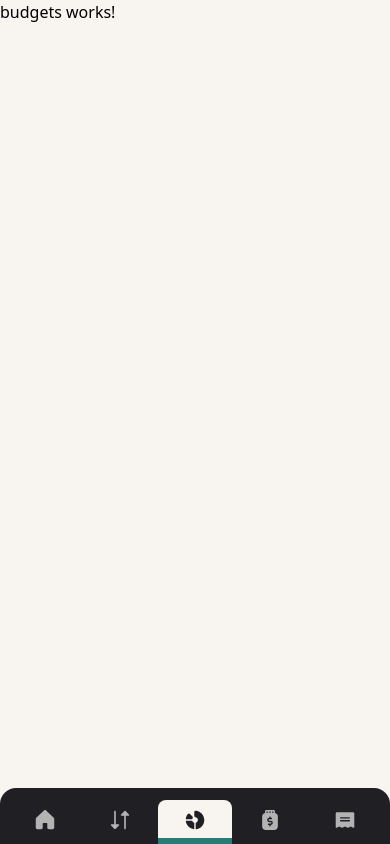
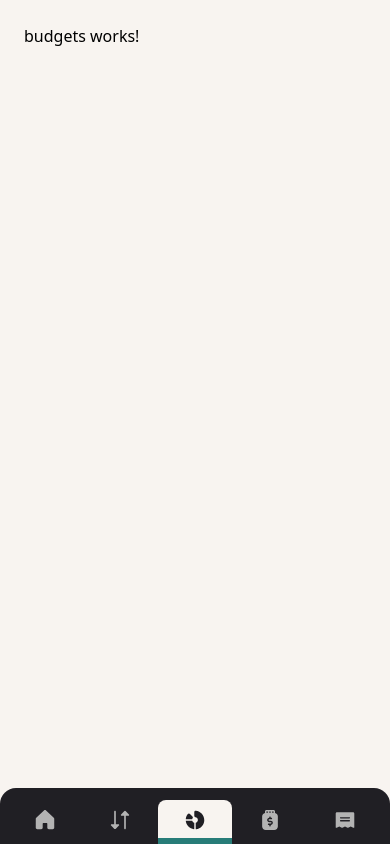
Before and after one commit to fandresh7/frontendmentor-finance-app, an Angular app: page /budgets in a window 390 px wide. Built offline with nearby package versions, Linux system fonts and the light colour scheme.

Commit message:
style: improve dashboard layout responsiveness with adjusted grid and overflow classes

```diff
--- a/src/app/layouts/dashboard-layout/dashboard-layout.html
+++ b/src/app/layouts/dashboard-layout/dashboard-layout.html
@@ -1,4 +1,4 @@
 <sidebar></sidebar>
-<main>
+<main class="overflow-y-auto mb-14 sm:mb-20 md:m-0 p-6 md:p-8">
   <router-outlet />
 </main>
--- a/src/app/layouts/dashboard-layout/dashboard-layout.ts
+++ b/src/app/layouts/dashboard-layout/dashboard-layout.ts
@@ -9,7 +9,7 @@ import { CollapseSidebar } from '@shared/services/collapse-sidebar'
   templateUrl: './dashboard-layout.html',
   changeDetection: ChangeDetectionStrategy.OnPush,
   host: {
-    '[class]': "'h-dvh w-dvw grid overflow-hidden transition-[grid-template-columns] duration-500 grid-cols-1 ' + (collapsed() ? '' : 'md:grid-cols-[260px_1fr]')"
+    '[class]': "'h-dvh w-dvw grid overflow-hidden transition-[grid-template-columns] duration-500 md:grid-cols-[0_1fr] ' + (collapsed() ? '' : 'md:grid-cols-[260px_1fr]')"
   }
 })
 export class DashboardLayout {
```
